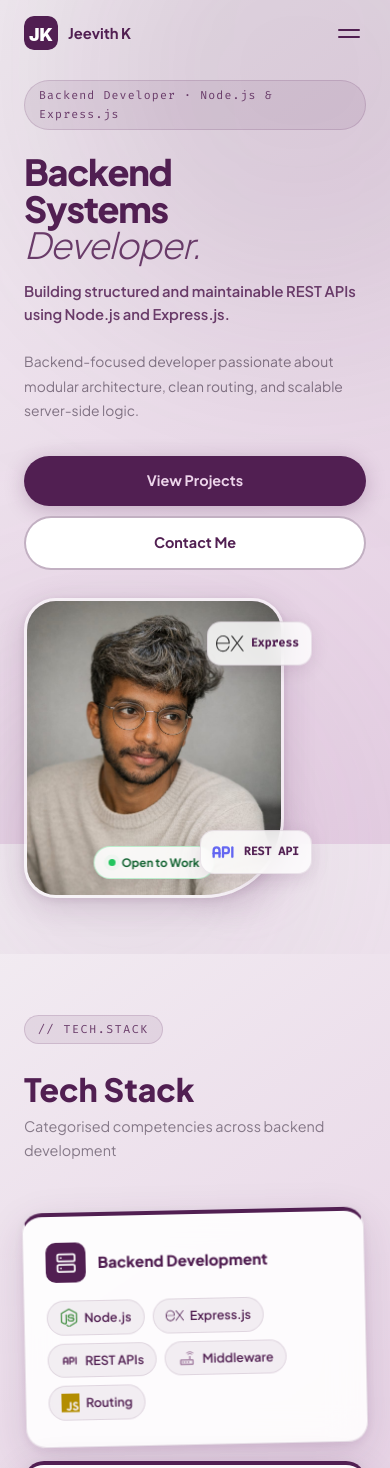
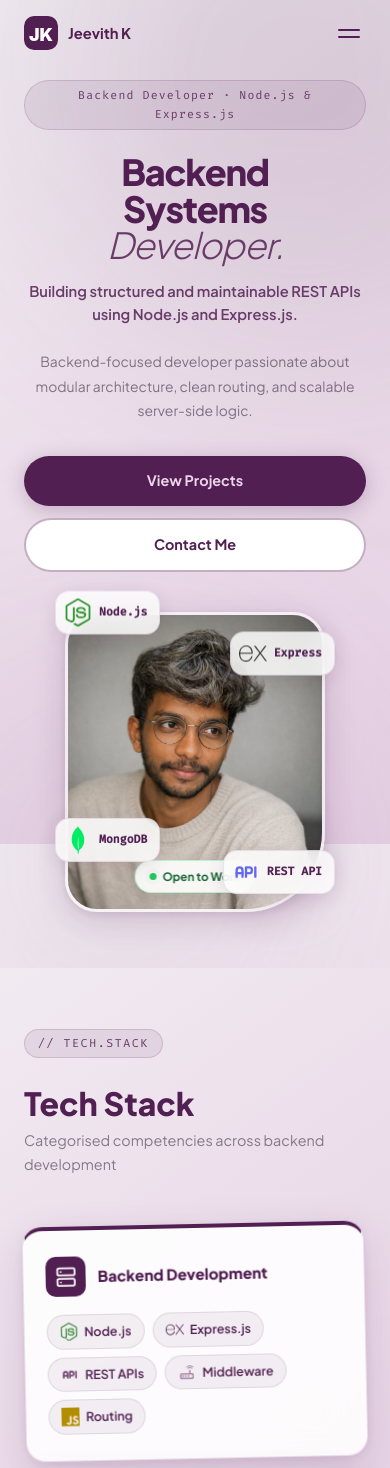
Before and after one commit to jeevithdev/MyPortfolio, a React (Vite) app: page / in a window 390 px wide. Shown: the top 1468 px of the page. Built offline with nearby package versions, Linux system fonts and the light colour scheme.

Commit message:
Portfolio

```diff
--- a/src/components/Hero/Hero.css
+++ b/src/components/Hero/Hero.css
@@ -373,16 +373,20 @@
   .hero__inner {
     grid-template-columns: 1fr;
     gap: 48px;
-    padding-top: 88px;
+    padding-top: 96px;
+    text-align: center;
+  }
+  .hero__left {
+    align-items: center;
   }
   .hero__h1    { font-size: 2.75rem; }
-  .hero__right { justify-content: flex-start; }
+  .hero__right { justify-content: center; }
 
   /* Image wrapper: full width of left column, capped */
   .himg__wrapper {
     width: 100%;
-    max-width: 300px;
-    height: 340px;
+    max-width: 320px;
+    height: 360px;
   }
   .himg__ring-track { display: none; } /* hide orbit track on small screens */
 
@@ -392,7 +396,7 @@
 
 /* Mobile (< 540px) */
 @media (max-width: 540px) {
-  .hero__inner { padding-top: 80px; padding-bottom: 56px; gap: 28px; }
+  .hero__inner { padding-top: 80px; padding-bottom: 56px; gap: 40px; }
   .hero__h1    { font-size: 2.25rem; }
   .hero__sub   { font-size: 0.92rem; }
   .hero__desc  { font-size: 0.87rem; }
@@ -400,11 +404,15 @@
   /* Image wrapper scaled down */
   .himg__wrapper { max-width: 260px; height: 300px; }
 
-  /* Hide left-side badges on mobile to prevent overflow */
-  .hbadge--tl, .hbadge--bl { display: none; }
+  /* Pull badges inwards to prevent horizontal scroll bleed */
+  .hbadge { transform: scale(0.9); }
+  .hbadge--tl { top: -14px; left: -10px; }
+  .hbadge--tr { top: 20px; right: -10px; }
+  .hbadge--bl { bottom: 50px; left: -10px; }
+  .hbadge--br { bottom: 10px; right: -10px; }
 
   /* CTAs: full-width and stacked */
-  .hero__ctas { flex-direction: column; gap: 10px; }
+  .hero__ctas { flex-direction: column; gap: 12px; width: 100%; }
   .hero__ctas .btn { width: 100%; justify-content: center; }
 
   .hero__scroll-hint { display: none; }
```
